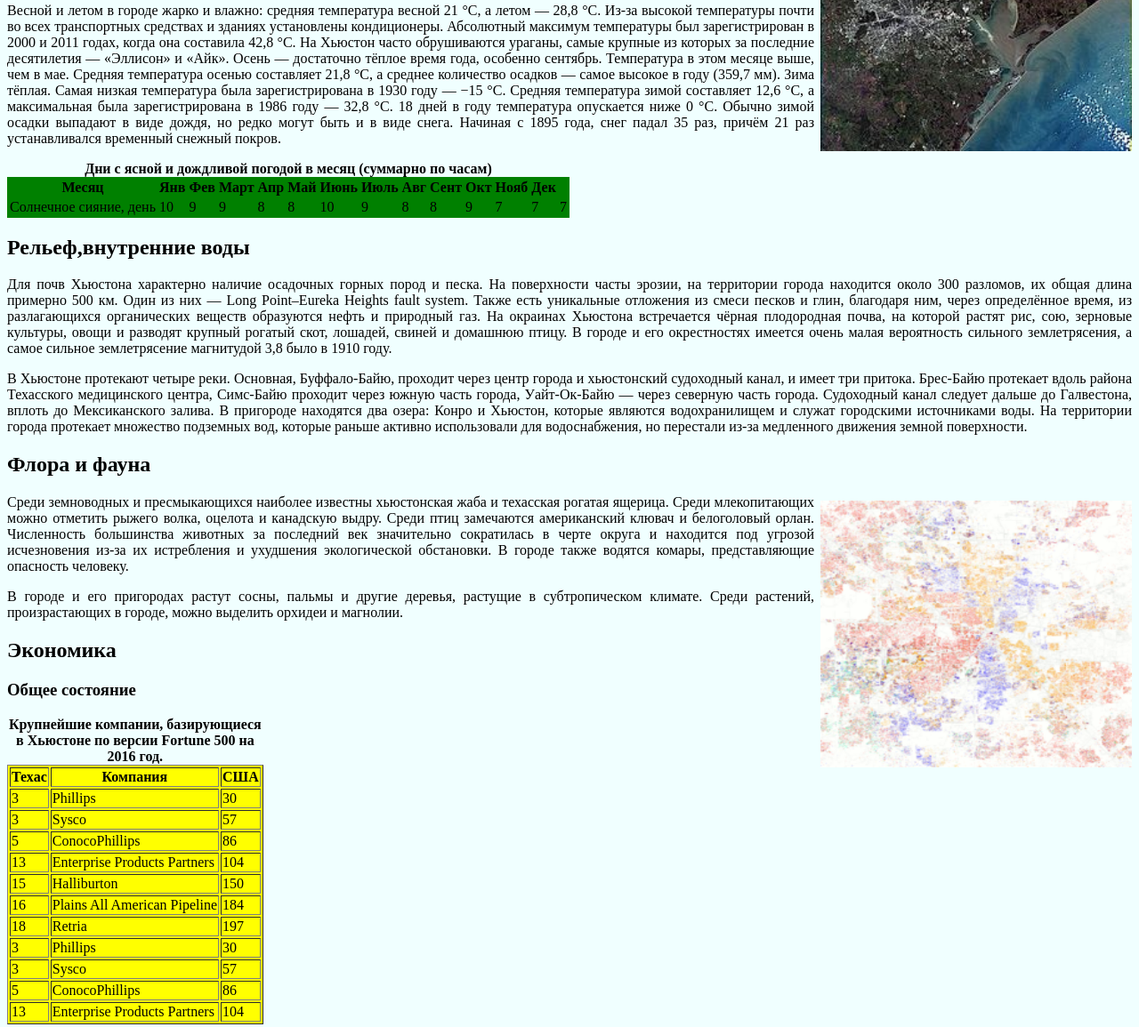
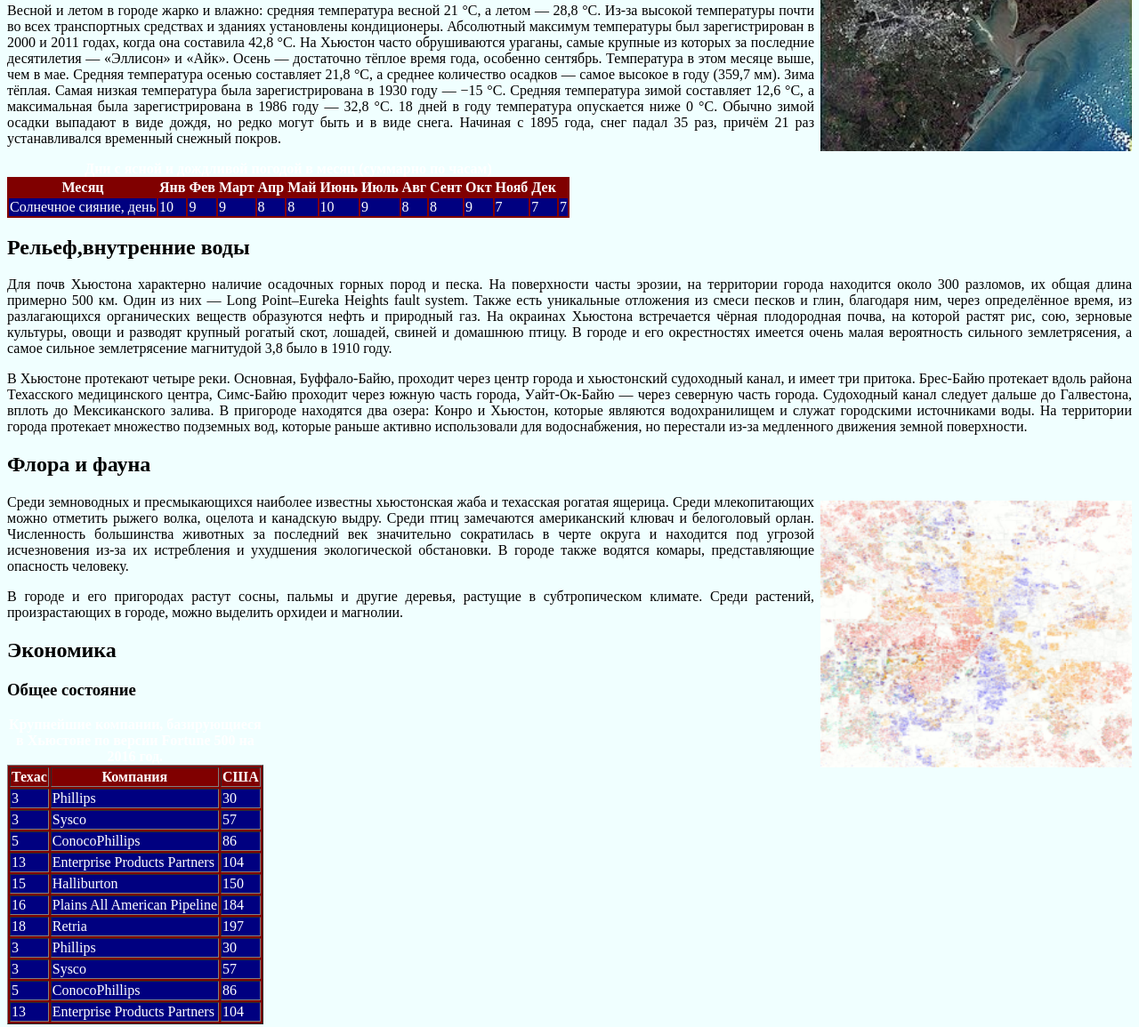
Before and after one commit to dianaKaidina/Houston, a plain HTML site: page index.html in a window 1280 px wide. Shown: the part 1922-3077 px from the top of the page at 89% size. Drawn offline with Linux system fonts and the light colour scheme.

Commit message:
Update index.html

```diff
--- a/index.html
+++ b/index.html
@@ -17,7 +17,13 @@
          .fig {
             text-align: center; /* Выравнивание по центру */
             }
-
+      table {
+        background: maroon; /* Цвет фона таблицы */
+        color: white; /* Цвет текста */
+   }
+        td {
+    background: navy; /* Цвет фона ячеек */
+   }
        </style>
   </head>
   <body bgcolor = "azure">
```
